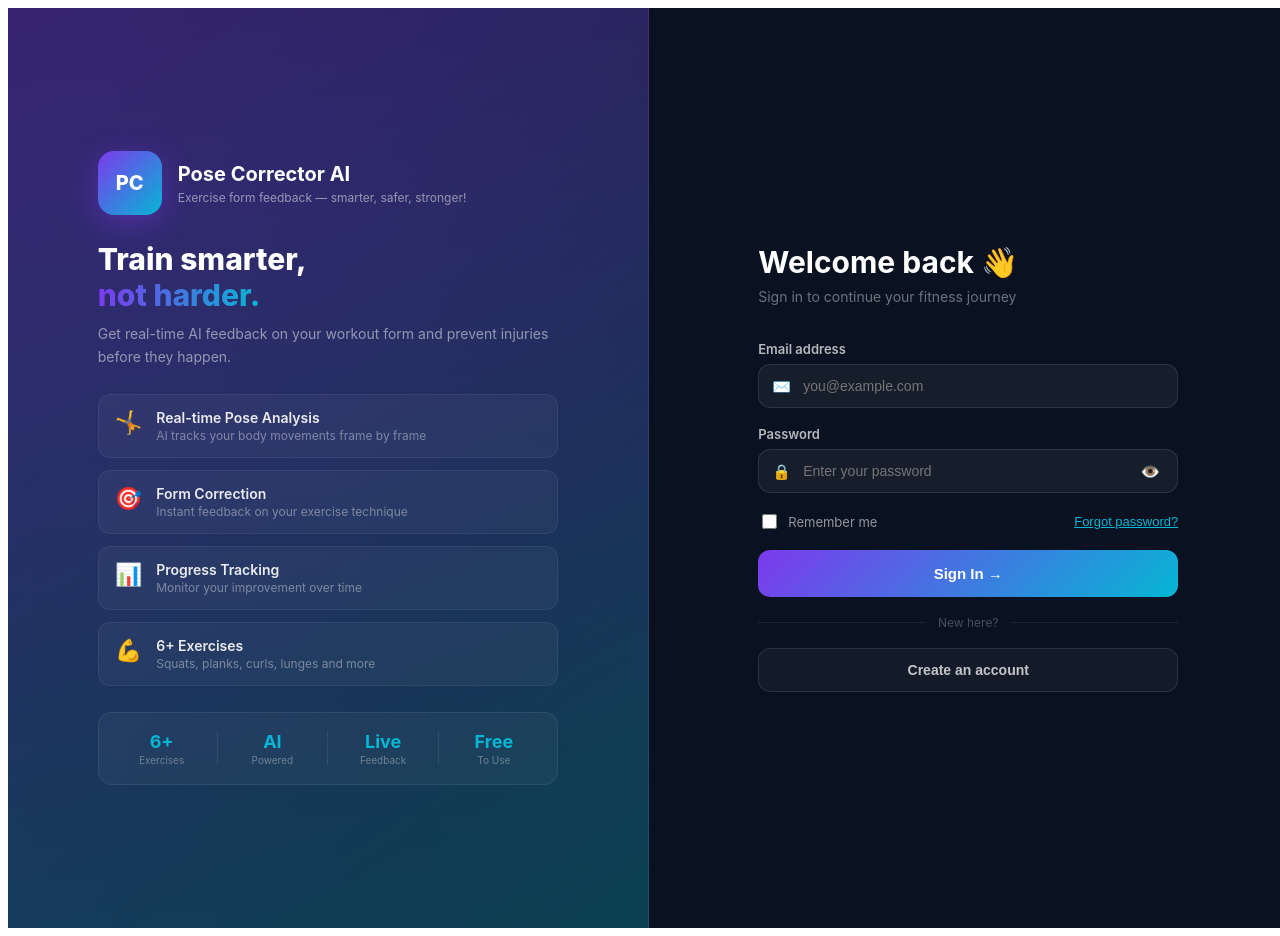
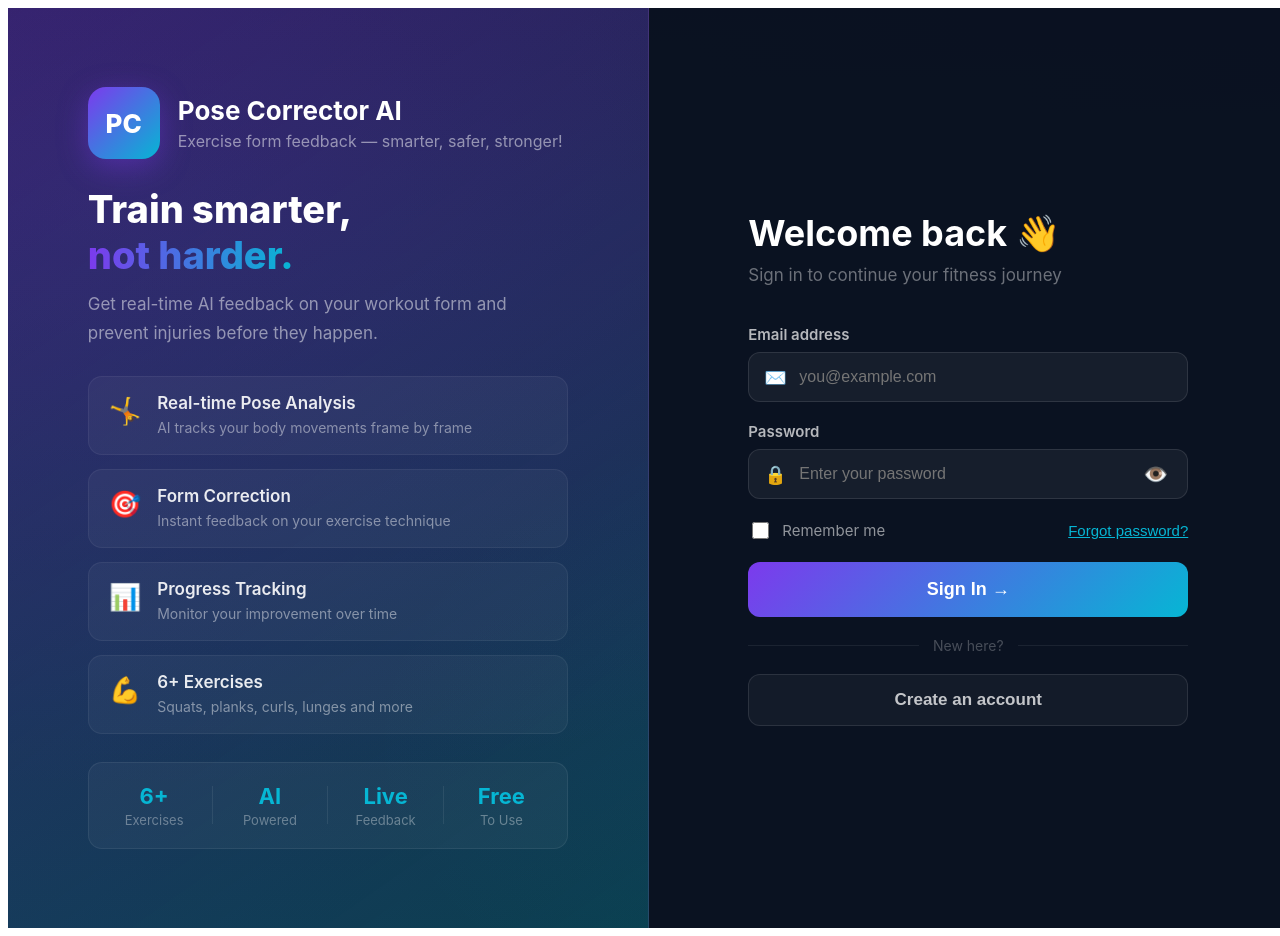
Before and after one commit to silky615/Pose-Corrector-AI, a React (Create React App) app in the folder frontend/: page / in a window 1280 px wide. Built offline with nearby package versions, Linux system fonts and the light colour scheme.

Commit message:
Increased font sizes across SignIn and SignUp

```diff
--- a/frontend/src/components/SignIn.js
+++ b/frontend/src/components/SignIn.js
@@ -11,10 +11,7 @@ export default function SignIn({ onNavigate }) {
 
   useEffect(() => {
     const saved = localStorage.getItem("pc_demo_email");
-    if (saved) {
-      setEmail(saved);
-      setRemember(true);
-    }
+    if (saved) { setEmail(saved); setRemember(true); }
   }, []);
 
   function validate() {
@@ -69,63 +66,67 @@ export default function SignIn({ onNavigate }) {
         display: "flex", alignItems: "center", justifyContent: "center",
         padding: "60px 56px", minHeight: "100vh",
       }}>
-        <div style={{ display: "flex", flexDirection: "column", gap: "26px", maxWidth: "460px", width: "100%" }}>
+        <div style={{ display: "flex", flexDirection: "column", gap: "28px", maxWidth: "480px", width: "100%" }}>
 
-          <div style={{ display: "flex", alignItems: "center", gap: "16px" }}>
+          {/* Logo */}
+          <div style={{ display: "flex", alignItems: "center", gap: "18px" }}>
             <div style={{
-              width: "64px", height: "64px", borderRadius: "16px",
+              width: "72px", height: "72px", borderRadius: "18px",
               background: "linear-gradient(135deg, #7c3aed, #06b6d4)",
               display: "flex", alignItems: "center", justifyContent: "center",
-              fontWeight: "800", fontSize: "20px", color: "white",
+              fontWeight: "800", fontSize: "26px", color: "white",
               boxShadow: "0 8px 30px rgba(124,58,237,0.4)", flexShrink: 0,
             }}>PC</div>
             <div>
-              <h1 style={{ margin: 0, fontSize: "20px", fontWeight: "700", color: "white" }}>Pose Corrector AI</h1>
-              <p style={{ margin: "4px 0 0", fontSize: "12px", color: "rgba(255,255,255,0.5)" }}>
+              <h1 style={{ margin: 0, fontSize: "26px", fontWeight: "700", color: "white" }}>Pose Corrector AI</h1>
+              <p style={{ margin: "5px 0 0", fontSize: "16px", color: "rgba(255,255,255,0.5)" }}>
                 Exercise form feedback — smarter, safer, stronger!
               </p>
             </div>
           </div>
 
+          {/* Tagline */}
           <div>
-            <h2 style={{ margin: "0 0 10px", fontSize: "30px", fontWeight: "800", color: "white", lineHeight: 1.2 }}>
+            <h2 style={{ margin: "0 0 12px", fontSize: "38px", fontWeight: "800", color: "white", lineHeight: 1.2 }}>
               Train smarter,<br />
               <span style={{ background: "linear-gradient(90deg, #7c3aed, #06b6d4)", WebkitBackgroundClip: "text", WebkitTextFillColor: "transparent" }}>
                 not harder.
               </span>
             </h2>
-            <p style={{ margin: 0, fontSize: "14px", color: "rgba(255,255,255,0.5)", lineHeight: 1.6 }}>
+            <p style={{ margin: 0, fontSize: "17px", color: "rgba(255,255,255,0.5)", lineHeight: 1.7 }}>
               Get real-time AI feedback on your workout form and prevent injuries before they happen.
             </p>
           </div>
 
-          <div style={{ display: "flex", flexDirection: "column", gap: "12px" }}>
+          {/* Features */}
+          <div style={{ display: "flex", flexDirection: "column", gap: "14px" }}>
             {features.map((f, i) => (
               <div key={i} style={{
-                display: "flex", alignItems: "flex-start", gap: "14px",
-                padding: "14px 16px", background: "rgba(255,255,255,0.04)",
-                borderRadius: "12px", border: "1px solid rgba(255,255,255,0.06)",
+                display: "flex", alignItems: "flex-start", gap: "16px",
+                padding: "16px 20px", background: "rgba(255,255,255,0.04)",
+                borderRadius: "14px", border: "1px solid rgba(255,255,255,0.06)",
               }}>
-                <span style={{ fontSize: "22px", flexShrink: 0 }}>{f.icon}</span>
+                <span style={{ fontSize: "26px", flexShrink: 0, marginTop: "2px" }}>{f.icon}</span>
                 <div>
-                  <div style={{ fontSize: "14px", fontWeight: "600", color: "rgba(255,255,255,0.9)", marginBottom: "2px" }}>{f.title}</div>
-                  <div style={{ fontSize: "12px", color: "rgba(255,255,255,0.4)" }}>{f.desc}</div>
+                  <div style={{ fontSize: "17px", fontWeight: "600", color: "rgba(255,255,255,0.9)", marginBottom: "4px" }}>{f.title}</div>
+                  <div style={{ fontSize: "14px", color: "rgba(255,255,255,0.45)", lineHeight: 1.5 }}>{f.desc}</div>
                 </div>
               </div>
             ))}
           </div>
 
+          {/* Stats */}
           <div style={{
-            display: "flex", alignItems: "center", padding: "18px 22px",
+            display: "flex", alignItems: "center", padding: "20px 24px",
             background: "rgba(255,255,255,0.04)", borderRadius: "14px",
             border: "1px solid rgba(255,255,255,0.07)",
           }}>
             {[["6+", "Exercises"], ["AI", "Powered"], ["Live", "Feedback"], ["Free", "To Use"]].map(([num, label], i) => (
               <React.Fragment key={i}>
-                {i > 0 && <div style={{ width: "1px", height: "34px", background: "rgba(255,255,255,0.08)", margin: "0 14px" }} />}
+                {i > 0 && <div style={{ width: "1px", height: "38px", background: "rgba(255,255,255,0.08)", margin: "0 16px" }} />}
                 <div style={{ display: "flex", flexDirection: "column", alignItems: "center", flex: 1 }}>
-                  <span style={{ fontSize: "18px", fontWeight: "700", color: "#06b6d4" }}>{num}</span>
-                  <span style={{ fontSize: "10px", color: "rgba(255,255,255,0.35)", marginTop: "2px" }}>{label}</span>
+                  <span style={{ fontSize: "22px", fontWeight: "700", color: "#06b6d4" }}>{num}</span>
+                  <span style={{ fontSize: "13px", color: "rgba(255,255,255,0.35)", marginTop: "3px" }}>{label}</span>
                 </div>
               </React.Fragment>
             ))}
@@ -139,65 +140,78 @@ export default function SignIn({ onNavigate }) {
         display: "flex", alignItems: "center", justifyContent: "center",
         padding: "60px 56px", minHeight: "100vh",
       }}>
-        <div style={{ width: "100%", maxWidth: "420px" }}>
-          <div style={{ marginBottom: "36px" }}>
-            <h2 style={{ margin: "0 0 8px", fontSize: "30px", fontWeight: "700", color: "white" }}>Welcome back 👋</h2>
-            <p style={{ margin: 0, fontSize: "14px", color: "rgba(255,255,255,0.4)" }}>
+        <div style={{ width: "100%", maxWidth: "440px" }}>
+
+          <div style={{ marginBottom: "40px" }}>
+            <h2 style={{ margin: "0 0 10px", fontSize: "36px", fontWeight: "700", color: "white" }}>Welcome back 👋</h2>
+            <p style={{ margin: 0, fontSize: "17px", color: "rgba(255,255,255,0.4)" }}>
               Sign in to continue your fitness journey
             </p>
           </div>
 
-          <form onSubmit={submit} style={{ display: "flex", flexDirection: "column", gap: "18px" }}>
+          <form onSubmit={submit} style={{ display: "flex", flexDirection: "column", gap: "20px" }}>
 
-            <div style={{ display: "flex", flexDirection: "column", gap: "7px" }}>
-              <label style={{ fontSize: "13px", fontWeight: "600", color: "rgba(255,255,255,0.7)" }}>Email address</label>
+            {/* Email */}
+            <div style={{ display: "flex", flexDirection: "column", gap: "8px" }}>
+              <label style={{ fontSize: "15px", fontWeight: "600", color: "rgba(255,255,255,0.7)" }}>Email address</label>
               <div style={{ position: "relative" }}>
-                <span style={{ position: "absolute", left: "14px", top: "50%", transform: "translateY(-50%)", fontSize: "15px" }}>✉️</span>
-                <input type="email" value={email} onChange={e => setEmail(e.target.value)} placeholder="you@example.com" autoComplete="email"
-                  style={{ width: "100%", padding: "13px 14px 13px 44px", background: "rgba(255,255,255,0.05)", border: "1px solid rgba(255,255,255,0.1)", borderRadius: "12px", color: "white", fontSize: "14px", outline: "none", boxSizing: "border-box" }}
-                  onFocus={e => e.target.style.borderColor = '#7c3aed'} onBlur={e => e.target.style.borderColor = 'rgba(255,255,255,0.1)'} />
+                <span style={{ position: "absolute", left: "16px", top: "50%", transform: "translateY(-50%)", fontSize: "18px" }}>✉️</span>
+                <input type="email" value={email} onChange={e => setEmail(e.target.value)}
+                  placeholder="you@example.com" autoComplete="email"
+                  style={{ width: "100%", padding: "15px 16px 15px 50px", background: "rgba(255,255,255,0.05)", border: "1px solid rgba(255,255,255,0.1)", borderRadius: "12px", color: "white", fontSize: "16px", outline: "none", boxSizing: "border-box" }}
+                  onFocus={e => e.target.style.borderColor = '#7c3aed'}
+                  onBlur={e => e.target.style.borderColor = 'rgba(255,255,255,0.1)'} />
               </div>
             </div>
 
-            <div style={{ display: "flex", flexDirection: "column", gap: "7px" }}>
-              <label style={{ fontSize: "13px", fontWeight: "600", color: "rgba(255,255,255,0.7)" }}>Password</label>
+            {/* Password */}
+            <div style={{ display: "flex", flexDirection: "column", gap: "8px" }}>
+              <label style={{ fontSize: "15px", fontWeight: "600", color: "rgba(255,255,255,0.7)" }}>Password</label>
               <div style={{ position: "relative" }}>
-                <span style={{ position: "absolute", left: "14px", top: "50%", transform: "translateY(-50%)", fontSize: "15px" }}>🔒</span>
-                <input type={showPassword ? "text" : "password"} value={password} onChange={e => setPassword(e.target.value)} placeholder="Enter your password" autoComplete="current-password"
-                  style={{ width: "100%", padding: "13px 46px 13px 44px", background: "rgba(255,255,255,0.05)", border: "1px solid rgba(255,255,255,0.1)", borderRadius: "12px", color: "white", fontSize: "14px", outline: "none", boxSizing: "border-box" }}
-                  onFocus={e => e.target.style.borderColor = '#7c3aed'} onBlur={e => e.target.style.borderColor = 'rgba(255,255,255,0.1)'} />
-                <button type="button" onClick={() => setShowPassword(v => !v)} style={{ position: "absolute", right: "12px", top: "50%", transform: "translateY(-50%)", background: "none", border: "none", cursor: "pointer", fontSize: "16px" }}>
+                <span style={{ position: "absolute", left: "16px", top: "50%", transform: "translateY(-50%)", fontSize: "18px" }}>🔒</span>
+                <input type={showPassword ? "text" : "password"} value={password} onChange={e => setPassword(e.target.value)}
+                  placeholder="Enter your password" autoComplete="current-password"
+                  style={{ width: "100%", padding: "15px 50px 15px 50px", background: "rgba(255,255,255,0.05)", border: "1px solid rgba(255,255,255,0.1)", borderRadius: "12px", color: "white", fontSize: "16px", outline: "none", boxSizing: "border-box" }}
+                  onFocus={e => e.target.style.borderColor = '#7c3aed'}
+                  onBlur={e => e.target.style.borderColor = 'rgba(255,255,255,0.1)'} />
+                <button type="button" onClick={() => setShowPassword(v => !v)} style={{ position: "absolute", right: "14px", top: "50%", transform: "translateY(-50%)", background: "none", border: "none", cursor: "pointer", fontSize: "20px" }}>
                   {showPassword ? "🙈" : "👁️"}
                 </button>
               </div>
             </div>
 
+            {/* Remember + Forgot */}
             <div style={{ display: "flex", alignItems: "center", justifyContent: "space-between" }}>
-              <label style={{ display: "flex", alignItems: "center", gap: "8px", cursor: "pointer" }}>
-                <input type="checkbox" checked={remember} onChange={e => setRemember(e.target.checked)} style={{ width: "15px", height: "15px", accentColor: "#7c3aed" }} />
-                <span style={{ fontSize: "13px", color: "rgba(255,255,255,0.55)" }}>Remember me</span>
+              <label style={{ display: "flex", alignItems: "center", gap: "10px", cursor: "pointer" }}>
+                <input type="checkbox" checked={remember} onChange={e => setRemember(e.target.checked)}
+                  style={{ width: "17px", height: "17px", accentColor: "#7c3aed" }} />
+                <span style={{ fontSize: "15px", color: "rgba(255,255,255,0.55)" }}>Remember me</span>
               </label>
-              <button type="button" style={{ background: "none", border: "none", color: "#06b6d4", fontSize: "13px", cursor: "pointer", padding: 0, textDecoration: "underline" }}
+              <button type="button" style={{ background: "none", border: "none", color: "#06b6d4", fontSize: "15px", cursor: "pointer", padding: 0, textDecoration: "underline" }}
                 onClick={() => onNavigate("reset-password")}>Forgot password?</button>
             </div>
 
+            {/* Error */}
             {error && (
-              <div style={{ display: "flex", alignItems: "center", gap: "8px", padding: "12px 14px", background: "rgba(239,68,68,0.12)", border: "1px solid rgba(239,68,68,0.3)", borderRadius: "12px", color: "#fca5a5", fontSize: "13px" }}>
+              <div style={{ display: "flex", alignItems: "center", gap: "10px", padding: "14px 16px", background: "rgba(239,68,68,0.12)", border: "1px solid rgba(239,68,68,0.3)", borderRadius: "12px", color: "#fca5a5", fontSize: "15px" }}>
                 ⚠️ {error}
               </div>
             )}
 
-            <button type="submit" disabled={isLoading} style={{ width: "100%", padding: "15px", background: "linear-gradient(135deg, #7c3aed, #06b6d4)", border: "none", borderRadius: "12px", color: "white", fontSize: "15px", fontWeight: "700", cursor: "pointer", opacity: isLoading ? 0.7 : 1 }}>
+            {/* Submit */}
+            <button type="submit" disabled={isLoading} style={{ width: "100%", padding: "17px", background: "linear-gradient(135deg, #7c3aed, #06b6d4)", border: "none", borderRadius: "12px", color: "white", fontSize: "18px", fontWeight: "700", cursor: "pointer", opacity: isLoading ? 0.7 : 1 }}>
               {isLoading ? "Signing in..." : "Sign In →"}
             </button>
 
-            <div style={{ display: "flex", alignItems: "center", gap: "12px" }}>
+            {/* Divider */}
+            <div style={{ display: "flex", alignItems: "center", gap: "14px" }}>
               <span style={{ flex: 1, height: "1px", background: "rgba(255,255,255,0.07)" }} />
-              <span style={{ fontSize: "12px", color: "rgba(255,255,255,0.25)" }}>New here?</span>
+              <span style={{ fontSize: "14px", color: "rgba(255,255,255,0.25)" }}>New here?</span>
               <span style={{ flex: 1, height: "1px", background: "rgba(255,255,255,0.07)" }} />
             </div>
 
-            <button type="button" onClick={() => onNavigate("signup")} style={{ width: "100%", padding: "13px", background: "rgba(255,255,255,0.04)", border: "1px solid rgba(255,255,255,0.1)", borderRadius: "12px", color: "rgba(255,255,255,0.75)", fontSize: "14px", fontWeight: "600", cursor: "pointer" }}>
+            {/* Create account */}
+            <button type="button" onClick={() => onNavigate("signup")} style={{ width: "100%", padding: "15px", background: "rgba(255,255,255,0.04)", border: "1px solid rgba(255,255,255,0.1)", borderRadius: "12px", color: "rgba(255,255,255,0.75)", fontSize: "17px", fontWeight: "600", cursor: "pointer" }}>
               Create an account
             </button>
 
--- a/frontend/src/components/SignUp.js
+++ b/frontend/src/components/SignUp.js
@@ -2,16 +2,16 @@ import React, { useState } from "react";
 import * as api from "../api";
 
 const inputStyle = {
-  width: "100%", padding: "12px 14px",
+  width: "100%", padding: "14px 16px",
   background: "rgba(255,255,255,0.05)",
   border: "1px solid rgba(255,255,255,0.1)",
-  borderRadius: "10px", color: "white", fontSize: "14px",
+  borderRadius: "12px", color: "white", fontSize: "16px",
   outline: "none", boxSizing: "border-box",
 };
 
 const labelStyle = {
-  display: "flex", flexDirection: "column", gap: "6px",
-  fontSize: "13px", fontWeight: "600", color: "rgba(255,255,255,0.7)",
+  display: "flex", flexDirection: "column", gap: "8px",
+  fontSize: "15px", fontWeight: "600", color: "rgba(255,255,255,0.7)",
 };
 
 export default function SignUp({ onNavigate }) {
@@ -79,34 +79,36 @@ export default function SignUp({ onNavigate }) {
     }}>
 
       <div style={{
-        width: "100%", maxWidth: "580px",
+        width: "100%", maxWidth: "620px",
         background: "rgba(11,18,33,0.95)",
-        borderRadius: "20px",
+        borderRadius: "22px",
         border: "1px solid rgba(255,255,255,0.07)",
         boxShadow: "0 24px 80px rgba(0,0,0,0.5)",
-        padding: "48px", boxSizing: "border-box",
+        padding: "52px", boxSizing: "border-box",
       }}>
 
-        <div style={{ display: "flex", alignItems: "center", gap: "14px", marginBottom: "32px" }}>
+        {/* Header */}
+        <div style={{ display: "flex", alignItems: "center", gap: "16px", marginBottom: "36px" }}>
           <div style={{
-            width: "52px", height: "52px", borderRadius: "12px",
+            width: "60px", height: "60px", borderRadius: "14px",
             background: "linear-gradient(135deg, #7c3aed, #06b6d4)",
             display: "flex", alignItems: "center", justifyContent: "center",
-            fontWeight: "800", fontSize: "17px", color: "white", flexShrink: 0,
+            fontWeight: "800", fontSize: "20px", color: "white", flexShrink: 0,
             boxShadow: "0 6px 20px rgba(124,58,237,0.4)",
           }}>PC</div>
           <div>
-            <h2 style={{ margin: 0, fontSize: "22px", fontWeight: "700", color: "white" }}>Create Account 🚀</h2>
-            <p style={{ margin: "3px 0 0", fontSize: "13px", color: "rgba(255,255,255,0.4)" }}>
+            <h2 style={{ margin: 0, fontSize: "26px", fontWeight: "700", color: "white" }}>Create Account 🚀</h2>
+            <p style={{ margin: "4px 0 0", fontSize: "15px", color: "rgba(255,255,255,0.4)" }}>
               Fill in your details to get started — it's free!
             </p>
           </div>
         </div>
 
-        <form onSubmit={submit} style={{ display: "flex", flexDirection: "column", gap: "16px" }}>
+        <form onSubmit={submit} style={{ display: "flex", flexDirection: "column", gap: "18px" }}>
 
-          <div style={{ display: "grid", gridTemplateColumns: "1fr 1fr", gap: "14px" }}>
+          <div style={{ display: "grid", gridTemplateColumns: "1fr 1fr", gap: "16px" }}>
 
+            {/* Full Name */}
             <div style={{ ...labelStyle, gridColumn: "1 / -1" }}>
               Full Name
               <input type="text" value={form.fullname} onChange={e => update("fullname", e.target.value)}
@@ -115,6 +117,7 @@ export default function SignUp({ onNavigate }) {
                 onBlur={e => e.target.style.borderColor = 'rgba(255,255,255,0.1)'} />
             </div>
 
+            {/* Email */}
             <div style={{ ...labelStyle, gridColumn: "1 / -1" }}>
               Email Address
               <input type="email" value={form.email} onChange={e => update("email", e.target.value)}
@@ -123,6 +126,7 @@ export default function SignUp({ onNavigate }) {
                 onBlur={e => e.target.style.borderColor = 'rgba(255,255,255,0.1)'} />
             </div>
 
+            {/* Age */}
             <div style={labelStyle}>
               Age
               <input type="number" value={form.age} onChange={e => update("age", e.target.value)}
@@ -131,6 +135,7 @@ export default function SignUp({ onNavigate }) {
                 onBlur={e => e.target.style.borderColor = 'rgba(255,255,255,0.1)'} />
             </div>
 
+            {/* Height */}
             <div style={labelStyle}>
               Height (cm)
               <input type="number" value={form.height} onChange={e => update("height", e.target.value)}
@@ -139,6 +144,7 @@ export default function SignUp({ onNavigate }) {
                 onBlur={e => e.target.style.borderColor = 'rgba(255,255,255,0.1)'} />
             </div>
 
+            {/* Weight */}
             <div style={labelStyle}>
               Weight (kg)
               <input type="number" value={form.weight} onChange={e => update("weight", e.target.value)}
@@ -147,45 +153,51 @@ export default function SignUp({ onNavigate }) {
                 onBlur={e => e.target.style.borderColor = 'rgba(255,255,255,0.1)'} />
             </div>
 
+            {/* Password */}
             <div style={labelStyle}>
               Password
               <div style={{ position: "relative" }}>
                 <input type={showPassword ? "text" : "password"} value={form.password}
                   onChange={e => update("password", e.target.value)}
                   placeholder="Min 6 characters"
-                  style={{ ...inputStyle, paddingRight: "44px" }}
+                  style={{ ...inputStyle, paddingRight: "50px" }}
                   onFocus={e => e.target.style.borderColor = '#7c3aed'}
                   onBlur={e => e.target.style.borderColor = 'rgba(255,255,255,0.1)'} />
                 <button type="button" onClick={() => setShowPassword(v => !v)} style={{
-                  position: "absolute", right: "12px", top: "50%", transform: "translateY(-50%)",
-                  background: "none", border: "none", cursor: "pointer", fontSize: "15px",
+                  position: "absolute", right: "14px", top: "50%", transform: "translateY(-50%)",
+                  background: "none", border: "none", cursor: "pointer", fontSize: "20px",
                 }}>{showPassword ? "🙈" : "👁️"}</button>
               </div>
             </div>
 
           </div>
 
-          <p style={{ margin: 0, fontSize: "12px", color: "rgba(255,255,255,0.3)" }}>
+          {/* Password hint */}
+          <p style={{ margin: 0, fontSize: "14px", color: "rgba(255,255,255,0.3)" }}>
             🔒 Password must be at least 6 characters
           </p>
 
+          {/* Error */}
           {error && (
-            <div style={{ display: "flex", alignItems: "center", gap: "8px", padding: "12px 14px", background: "rgba(239,68,68,0.12)", border: "1px solid rgba(239,68,68,0.3)", borderRadius: "10px", color: "#fca5a5", fontSize: "13px" }}>
+            <div style={{ display: "flex", alignItems: "center", gap: "10px", padding: "14px 16px", background: "rgba(239,68,68,0.12)", border: "1px solid rgba(239,68,68,0.3)", borderRadius: "12px", color: "#fca5a5", fontSize: "15px" }}>
               ⚠️ {error}
             </div>
           )}
 
-          <button type="submit" disabled={isLoading} style={{ width: "100%", padding: "15px", background: "linear-gradient(135deg, #7c3aed, #06b6d4)", border: "none", borderRadius: "12px", color: "white", fontSize: "15px", fontWeight: "700", cursor: "pointer", opacity: isLoading ? 0.7 : 1, marginTop: "4px" }}>
+          {/* Submit */}
+          <button type="submit" disabled={isLoading} style={{ width: "100%", padding: "17px", background: "linear-gradient(135deg, #7c3aed, #06b6d4)", border: "none", borderRadius: "12px", color: "white", fontSize: "18px", fontWeight: "700", cursor: "pointer", opacity: isLoading ? 0.7 : 1, marginTop: "4px" }}>
             {isLoading ? "Creating account..." : "Create Account 🚀"}
           </button>
 
-          <div style={{ display: "flex", alignItems: "center", gap: "12px" }}>
+          {/* Divider */}
+          <div style={{ display: "flex", alignItems: "center", gap: "14px" }}>
             <span style={{ flex: 1, height: "1px", background: "rgba(255,255,255,0.07)" }} />
-            <span style={{ fontSize: "12px", color: "rgba(255,255,255,0.25)" }}>Already have an account?</span>
+            <span style={{ fontSize: "14px", color: "rgba(255,255,255,0.25)" }}>Already have an account?</span>
             <span style={{ flex: 1, height: "1px", background: "rgba(255,255,255,0.07)" }} />
           </div>
 
-          <button type="button" onClick={() => onNavigate("signin")} style={{ width: "100%", padding: "13px", background: "rgba(255,255,255,0.04)", border: "1px solid rgba(255,255,255,0.1)", borderRadius: "12px", color: "rgba(255,255,255,0.75)", fontSize: "14px", fontWeight: "600", cursor: "pointer" }}>
+          {/* Sign in */}
+          <button type="button" onClick={() => onNavigate("signin")} style={{ width: "100%", padding: "15px", background: "rgba(255,255,255,0.04)", border: "1px solid rgba(255,255,255,0.1)", borderRadius: "12px", color: "rgba(255,255,255,0.75)", fontSize: "17px", fontWeight: "600", cursor: "pointer" }}>
             Sign In Instead
           </button>
 
```
